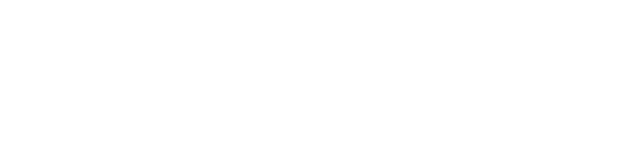
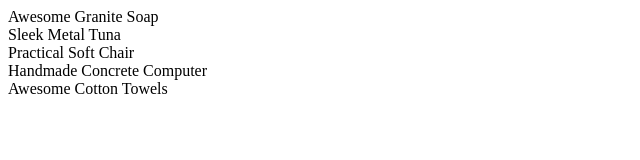
Before and after one commit to JayoonKoo/micro-frontend, a website built with webpack: page products/public/index.html in a window 1280 px wide. Shown: the whole page, without its empty margins (0-640 px from the left). Built offline with nearby package versions, Linux system fonts and the light colour scheme.

Commit message:
feat: 화면 출력

```diff
--- a/products/public/index.html
+++ b/products/public/index.html
@@ -7,6 +7,6 @@
 	<title>Product</title>
 </head>
 <body>
-
+	<div id="dev-products"></div>
 </body>
 </html>
--- a/products/src/index.js
+++ b/products/src/index.js
@@ -7,4 +7,4 @@
 	products += `<div>${name}</div>`
 }
 
-console.log(products);
+document.querySelector("#dev-products").innerHTML = products
```
